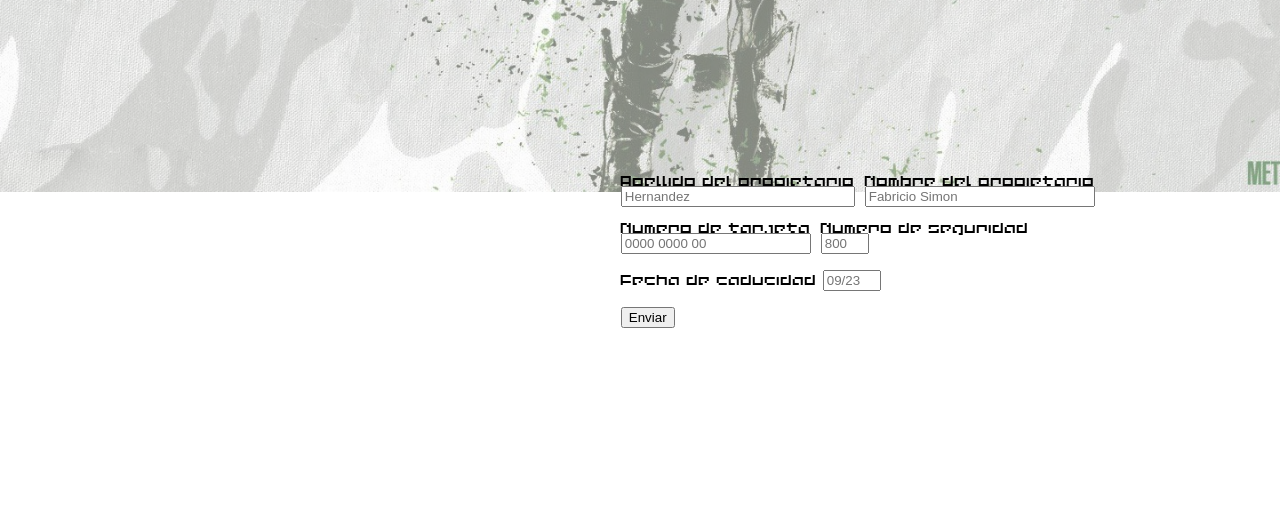
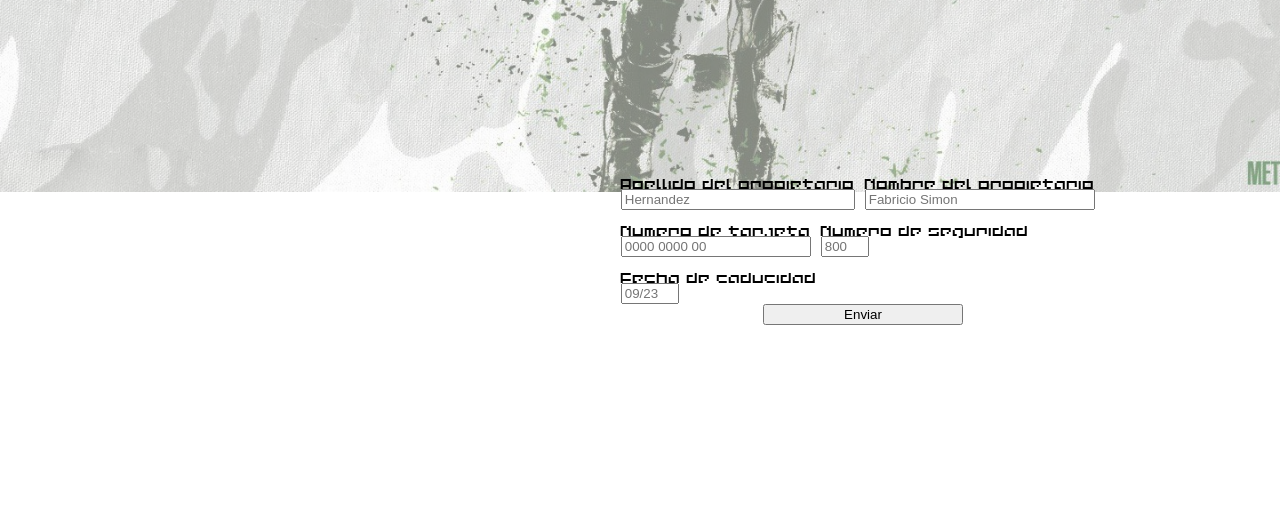
Before and after one commit to Opposin/ElRinconDelVicio, a Flask app: page /compra/5 in a window 1280 px wide. Shown: the part 608-1135 px from the top of the page. Run offline with Flask 3, Linux system fonts and the light colour scheme.

Commit message:
changed card.css a little

```diff
--- a/static/css/card.css
+++ b/static/css/card.css
@@ -34,14 +34,15 @@
 .alineador p{
     margin-bottom: -2px;
 }
+.alineador button{
+    margin-left: 30%;
+    width: 200px;
+}
 #fecha_vencimiento{
     width: 50px;
 }
 #codigo_seguridad{
     width: 40px;
-}
-.fecha_cadd{
-    margin-left: 10px;
 }
 .error{
     color: red;
--- a/static/js/card.js
+++ b/static/js/card.js
@@ -150,8 +150,6 @@ formulario.addEventListener('input', debounce(function (e) {
 
 boton.addEventListener("click", function() {
 
-// submit to the server if the form is valid
-    //let valido = realizar_formulario();
     let isNameValid = checkName();
     let isSurnameValid = checkSurname();
     let isCardValid = checkCNumber();
--- a/templates/compra.html
+++ b/templates/compra.html
@@ -71,9 +71,11 @@
               <small></small>
               </div>
             </div>
-            <p class="fecha_cadd"> Fecha de caducidad <input id="fecha_vencimiento" type="text" name="fecha_vencimiento" placeholder="09/23"></p>
-            <small></small>
+            <div class="alineador formField">
+            <p class="fecha_cadd"> Fecha de caducidad </p>
+            <input id="fecha_vencimiento" type="text" name="fecha_vencimiento" placeholder="09/23">
             <button class="fecha_cadd" id="boton-envio" type="button" onclick="realizar_formulario()"> Enviar </button>
+            </div>
           </form>
         </div>
       </div>
```
